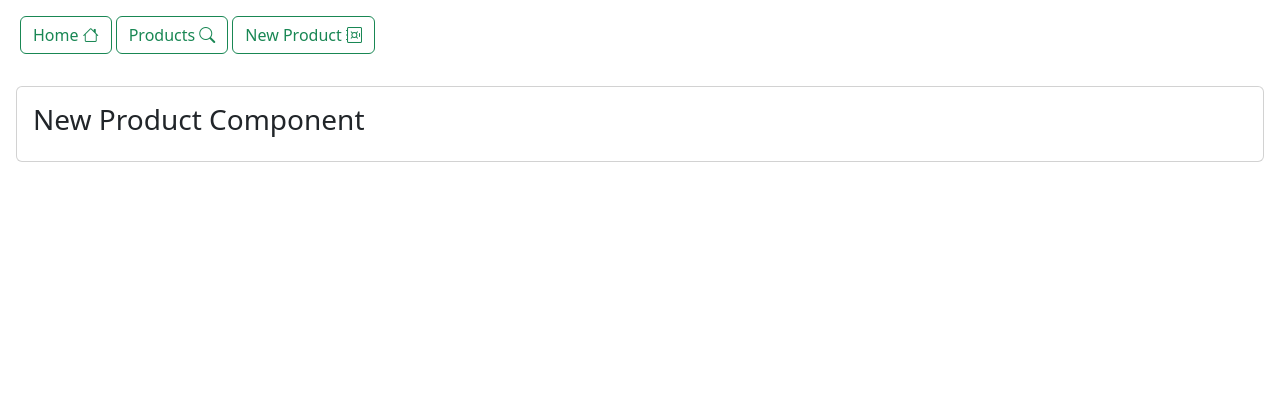
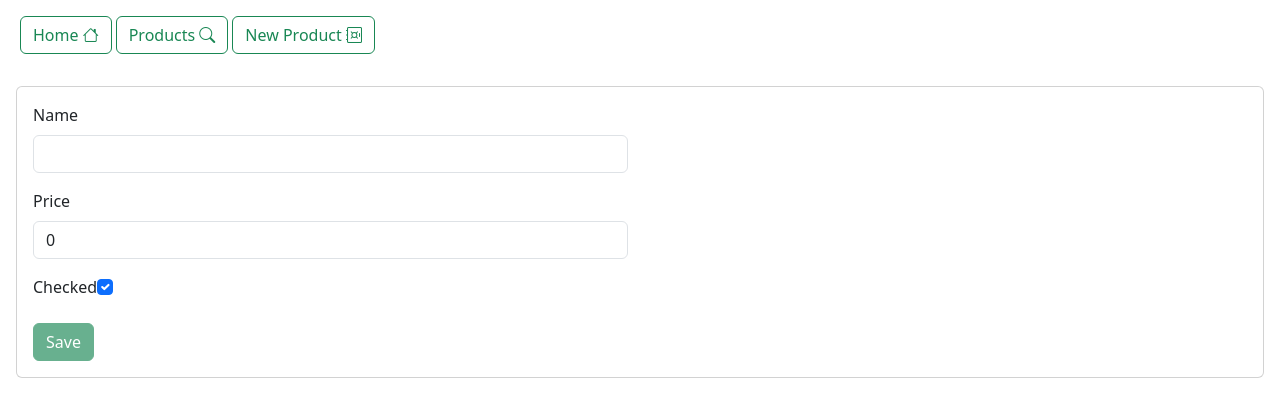
Before and after one commit to Younes-Hounain/Full-Stack-Angular-JSON-Server-Product-Management-Web-App, an Angular app in the folder Product-Management-App/: page /newProduct in a window 1280 px wide. Shown: the top 416 px of the page. Built offline with nearby package versions, Linux system fonts and the light colour scheme.

Commit message:
[CD] : Added the product addition form & search bar :mag:

```diff
--- a/Product-Management-App/src/app/app.component.ts
+++ b/Product-Management-App/src/app/app.component.ts
@@ -2,11 +2,12 @@
 import { CommonModule } from '@angular/common';
 import {RouterLink, RouterOutlet} from '@angular/router';
 import {HttpClientModule} from "@angular/common/http";
+import {FormsModule, ReactiveFormsModule} from "@angular/forms";
 
 @Component({
   selector: 'app-root',
   standalone: true,
-  imports: [CommonModule, RouterOutlet, RouterLink, HttpClientModule],
+  imports: [CommonModule, RouterOutlet, RouterLink, HttpClientModule, ReactiveFormsModule, FormsModule],
   templateUrl: './app.component.html',
   styleUrl: './app.component.css'
 })
--- a/Product-Management-App/src/app/new-product/new-product.component.html
+++ b/Product-Management-App/src/app/new-product/new-product.component.html
@@ -1,7 +1,25 @@
 <div class="p-3">
   <div class="card">
     <div class="card-body">
-      <h3>New Product Component</h3>
+      <div class="row">
+        <div class="col-md-6">
+          <form [formGroup]="productForm" (ngSubmit)="saveProduct()">
+            <div class="mb-3">
+              <label class="form-label">Name</label>
+              <input class="form-control" formControlName="name">
+            </div>
+            <div class="mb-3">
+              <label class="form-label">Price</label>
+              <input class="form-control" formControlName="price">
+            </div>
+            <div class="mb-3">
+              <label class="form-label">Checked</label>
+              <input type="checkbox" class="form-check-input" formControlName="checked">
+            </div>
+            <button [disabled]="productForm.invalid" type="submit" class="btn btn-success">Save</button>
+          </form>
+        </div>
+      </div>
     </div>
   </div>
 </div>
--- a/Product-Management-App/src/app/new-product/new-product.component.ts
+++ b/Product-Management-App/src/app/new-product/new-product.component.ts
@@ -1,12 +1,42 @@
-import { Component } from '@angular/core';
+import {Component, OnInit} from '@angular/core';
+import {FormBuilder, FormGroup, ReactiveFormsModule, Validators} from "@angular/forms";
+import {JsonPipe} from "@angular/common";
+import {ProductService} from "../services/product.service";
+import {Product} from "../model/product.model";
 
 @Component({
   selector: 'app-new-product',
   standalone: true,
-  imports: [],
+  imports: [
+    ReactiveFormsModule,
+    JsonPipe
+  ],
   templateUrl: './new-product.component.html',
   styleUrl: './new-product.component.css'
 })
-export class NewProductComponent {
+export class NewProductComponent implements OnInit {
+  public productForm!: FormGroup;
 
+  constructor(private fb: FormBuilder, private productService: ProductService) {
+  }
+
+  ngOnInit(): void {
+    this.productForm = this.fb.group({
+      name: this.fb.control('', [Validators.required]),
+      price: this.fb.control('0', Validators.required),
+      checked: this.fb.control('false'),
+
+    });
+  }
+
+  saveProduct() {
+    let product: Product = this.productForm.value;
+    this.productService.saveProduct(product).subscribe({
+      next: data => {
+        alert(JSON.stringify(data));
+      }, error: err => {
+        console.log(err);
+      }
+    });
+  }
 }
--- a/Product-Management-App/src/app/products/products.component.html
+++ b/Product-Management-App/src/app/products/products.component.html
@@ -1,6 +1,13 @@
 <div class="p-3">
   <div class="card">
     <div class="card-body">
+      <div class="card-body">
+        {{keyword}}
+        <input class="p-0" type="text" [(ngModel)]="keyword">
+        <button (click)="searchProducts()" class="btn btn-outline-success ms-1">
+          <i class="bi bi-search"></i>
+        </button>
+      </div>
       <table class="table">
         <thead>
         <tr>
--- a/Product-Management-App/src/app/products/products.component.ts
+++ b/Product-Management-App/src/app/products/products.component.ts
@@ -3,19 +3,22 @@
 import {ProductService} from "../services/product.service";
 import {Product} from "../model/product.model";
 import {Observable} from "rxjs";
+import {FormsModule} from "@angular/forms";
 
 @Component({
   selector: 'app-products',
   standalone: true,
   imports: [
     NgForOf,
-    AsyncPipe
+    AsyncPipe,
+    FormsModule
   ],
   templateUrl: './products.component.html',
   styleUrl: './products.component.css'
 })
 export class ProductsComponent implements OnInit{
-  products: Array<Product>=[];
+  public products: Array<Product>=[];
+  public keyword: string = "";
   constructor(private productService:ProductService){
 
   }
@@ -23,7 +26,7 @@
     this.getProducts();
   }
   getProducts() {
-    this.productService.getProducts()
+    this.productService.getProducts(1, 3)
       .subscribe(data => {
           this.products = data
         },
@@ -48,4 +51,13 @@
       //this.getProducts();
       this.products = this.products.filter(p => p.id!= product.id)
     })  }
+
+  searchProducts() {
+    this.productService.searchProducts(this.keyword).subscribe({
+      next: value => {
+        this.products = value;
+      }
+    })
+  }
+
 }
--- a/Product-Management-App/src/app/services/product.service.ts
+++ b/Product-Management-App/src/app/services/product.service.ts
@@ -10,8 +10,8 @@
 
   constructor(private http: HttpClient) { }
 
-  getProducts():Observable<Array<Product>> {
-    return this.http.get<Array<Product>>("http://localhost:8089/products");
+  getProducts(page : number=1, size:number=4):Observable<Array<Product>> {
+    return this.http.get<Array<Product>>(`http://localhost:8089/products?_page=${page}&_limit=${size}`);
   }
   checkProduct(product:Product) {
     return this.http.patch<Product>(`http://localhost:8089/products/${product.id}`,
@@ -20,4 +20,12 @@
   deleteProduct(product:Product) {
     return this.http.delete<any>(`http://localhost:8089/products/${product.id}`);
   }
+
+  saveProduct(product: Product):Observable<Product> {
+    return this.http.post<Product>(`http://localhost:8089/products`,
+      product);
+  }
+  searchProducts(keyword:string):Observable<Array<Product>> {
+    return this.http.get<Array<Product>>(`http://localhost:8089/products?name_like=${keyword}`);
+  }
 }
```
